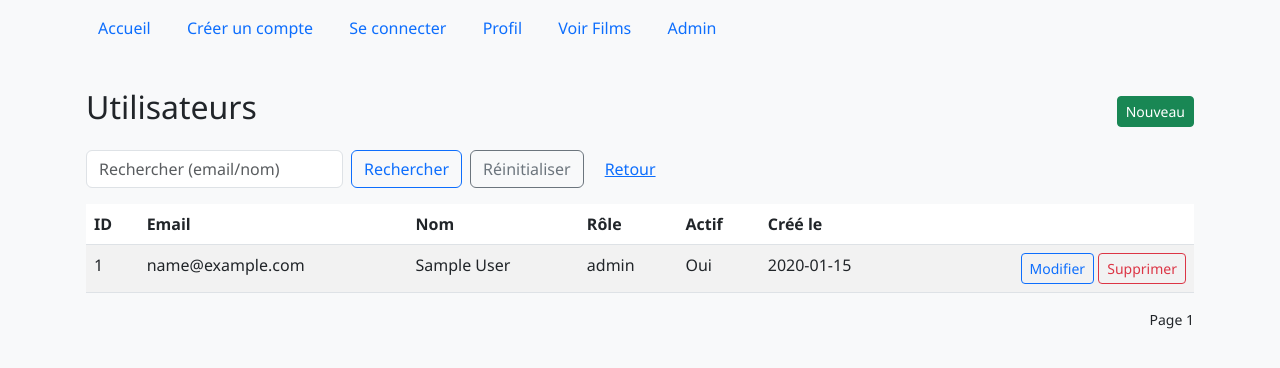
After one commit to waelchaibi/Tpfilm, a Flask app: page /admin/users in a window 1280 px wide. The commit adds this page. Shown: the top 368 px of the page. Run offline with Flask 3, Linux system fonts and the light colour scheme; a user stored in the database is signed in; tables that the repository leaves empty hold one stand-in row (values such as "Sample post"); parts of the project's set-up code (start-up, migrations or seed data) failed here and were passed over.

Commit message:
admin dashboard

```diff
--- a/app.py
+++ b/app.py
@@ -4,6 +4,7 @@ from flask_login import LoginManager, current_user
 import os
 from routes import main, users
 from routes.movie_route import create_movie_blueprint
+from routes.admin import create_admin_blueprint
 from services.database_service import get_db
 from services.user_service import get_user_by_id
 from services.movie_service import movieService
@@ -42,6 +43,7 @@ def create_app():
         movie_service.seed_movies_from_csv('./data/netflix_titles.csv')
 
         app.register_blueprint(create_movie_blueprint(movie_service))
+        app.register_blueprint(create_admin_blueprint(movie_service))
     return app
 
 app = create_app()
--- /dev/null
+++ b/routes/admin.py
@@ -0,0 +1,153 @@
+from flask import Blueprint, render_template, request, redirect, url_for, flash
+from flask_login import login_required, current_user
+from functools import wraps
+from services.user_service import (
+    list_users, get_user_by_id, update_user, delete_user, create_user,
+    count_users, count_active_users
+)
+
+def roles_required(roles: list[str]):
+    def decorator(fn):
+        @wraps(fn)
+        @login_required
+        def wrapper(*args, **kwargs):
+            if not current_user.is_authenticated or current_user.role not in roles:
+                flash("Accès refusé.", "error")
+                return redirect(url_for('users.login'))
+            return fn(*args, **kwargs)
+        return wrapper
+    return decorator
+
+def create_admin_blueprint(movie_service):
+    bp = Blueprint('admin', __name__, url_prefix='/admin')
+
+    @bp.route('/')
+    @roles_required(['admin'])
+    def dashboard():
+        total_users = count_users()
+        active_users = count_active_users()
+        # movies stats
+        stats = movie_service.get_consolidation_stats()
+        return render_template('admin/dashboard.html',
+                               total_users=total_users,
+                               active_users=active_users,
+                               movie_stats=stats)
+
+    # Users list
+    @bp.route('/users')
+    @roles_required(['admin'])
+    def users_list():
+        q = request.args.get('q')
+        page = request.args.get('page', 1, type=int)
+        users, has_next = list_users(q, page, 20)
+        return render_template('admin/users_list.html', users=users, q=q, page=page, has_next=has_next)
+
+    @bp.route('/users/new', methods=['GET', 'POST'])
+    @roles_required(['admin'])
+    def users_new():
+        if request.method == 'POST':
+            email = request.form.get('email', '').strip()
+            password = request.form.get('password', '')
+            role = request.form.get('role') or 'user'
+            first_name = request.form.get('first_name') or None
+            last_name = request.form.get('last_name') or None
+            is_active = request.form.get('is_active') == 'on'
+            create_user(email=email, password=password, role=role,
+                        first_name=first_name, last_name=last_name, is_active=is_active)
+            return redirect(url_for('admin.users_list'))
+        return render_template('admin/users_form.html', form_mode='create', user=None)
+
+    @bp.route('/users/<int:user_id>/edit', methods=['GET', 'POST'])
+    @roles_required(['admin'])
+    def users_edit(user_id: int):
+        user = get_user_by_id(user_id)
+        if not user:
+            return redirect(url_for('admin.users_list'))
+        if request.method == 'POST':
+            updates = dict()
+            email = request.form.get('email', '').strip()
+            role = request.form.get('role') or user.role
+            first_name = request.form.get('first_name') or None
+            last_name = request.form.get('last_name') or None
+            is_active = request.form.get('is_active')
+            if email: updates['email'] = email
+            updates['role'] = role
+            updates['first_name'] = first_name
+            updates['last_name'] = last_name
+            if is_active is not None:
+                updates['is_active'] = (is_active == 'on')
+            password = request.form.get('password')
+            if password:
+                updates['password'] = password
+            update_user(user_id, **updates)
+            return redirect(url_for('admin.users_list'))
+        return render_template('admin/users_form.html', form_mode='edit', user=user)
+
+    @bp.route('/users/<int:user_id>/delete', methods=['POST'])
+    @roles_required(['admin'])
+    def users_delete(user_id: int):
+        delete_user(user_id)
+        return redirect(url_for('admin.users_list'))
+
+    # Movies
+    @bp.route('/movies')
+    @roles_required(['admin'])
+    def movies_list():
+        q = request.args.get('q')
+        page = request.args.get('page', 1, type=int)
+        movies, has_next = movie_service.list_movies(q, page, 20)
+        return render_template('admin/movies_list.html', movies=movies, q=q, page=page, has_next=has_next)
+
+    @bp.route('/movies/new', methods=['GET', 'POST'])
+    @roles_required(['admin'])
+    def movies_new():
+        if request.method == 'POST':
+            data = {
+                "show_id": request.form.get('show_id', '').strip(),
+                "type": request.form.get('type', '').strip() or None,
+                "title": request.form.get('title', '').strip(),
+                "director": request.form.get('director', '').strip() or None,
+                "cast": request.form.get('cast', '').strip() or None,
+                "country": request.form.get('country', '').strip() or None,
+                "date_added": request.form.get('date_added', '').strip() or None,
+                "release_year": request.form.get('release_year', type=int),
+                "rating": request.form.get('rating', '').strip() or None,
+                "duration": request.form.get('duration', '').strip() or None,
+                "listed_in": request.form.get('listed_in', '').strip() or None,
+                "description": request.form.get('description', '').strip() or None,
+            }
+            movie_service.create_movie(data)
+            return redirect(url_for('admin.movies_list'))
+        return render_template('admin/movies_form.html', form_mode='create', movie=None)
+
+    @bp.route('/movies/<string:show_id>/edit', methods=['GET', 'POST'])
+    @roles_required(['admin'])
+    def movies_edit(show_id: str):
+        mv = movie_service.get_movie_by_id(show_id)
+        if not mv:
+            return redirect(url_for('admin.movies_list'))
+        if request.method == 'POST':
+            updates = {
+                "type": request.form.get('type', '').strip() or None,
+                "title": request.form.get('title', '').strip(),
+                "director": request.form.get('director', '').strip() or None,
+                "cast": request.form.get('cast', '').strip() or None,
+                "country": request.form.get('country', '').strip() or None,
+                "date_added": request.form.get('date_added', '').strip() or None,
+                "release_year": request.form.get('release_year', type=int),
+                "rating": request.form.get('rating', '').strip() or None,
+                "duration": request.form.get('duration', '').strip() or None,
+                "listed_in": request.form.get('listed_in', '').strip() or None,
+                "description": request.form.get('description', '').strip() or None,
+            }
+            movie_service.update_movie(show_id, updates)
+            return redirect(url_for('admin.movies_list'))
+        return render_template('admin/movies_form.html', form_mode='edit', movie=mv)
+
+    @bp.route('/movies/<string:show_id>/delete', methods=['POST'])
+    @roles_required(['admin'])
+    def movies_delete(show_id: str):
+        movie_service.delete_movie(show_id)
+        return redirect(url_for('admin.movies_list'))
+
+    return bp
--- a/services/user_service.py
+++ b/services/user_service.py
@@ -158,3 +158,35 @@ def delete_user(user_id: int) -> None:
     db = get_db()
     db.execute("DELETE FROM users WHERE user_id = ?", (user_id,))
     db.commit()
+
+
+# Admin helpers
+def list_users(search: Optional[str] = None, page: int = 1, page_size: int = 20) -> tuple[list[User], bool]:
+    db = get_db()
+    offset = (page - 1) * page_size
+    params: list[Any] = []
+    where = ""
+    if search:
+        where = "WHERE email LIKE ? OR first_name LIKE ? OR last_name LIKE ?"
+        like = f"%{search}%"
+        params.extend([like, like, like])
+    rows = db.execute(
+        f"SELECT * FROM users {where} ORDER BY created_at DESC LIMIT ? OFFSET ?",
+        (*params, page_size, offset)
+    ).fetchall()
+    users = [row_to_user(r) for r in rows if r]
+    total = db.execute(
+        f"SELECT COUNT(*) AS c FROM users {where}",
+        tuple(params)
+    ).fetchone()["c"]
+    return users, (page * page_size) < total
+
+
+def count_users() -> int:
+    db = get_db()
+    return db.execute("SELECT COUNT(*) AS c FROM users").fetchone()["c"]
+
+
+def count_active_users() -> int:
+    db = get_db()
+    return db.execute("SELECT COUNT(*) AS c FROM users WHERE is_active = 1").fetchone()["c"]
--- /dev/null
+++ b/templates/admin/users_list.html
@@ -0,0 +1,63 @@
+{% extends 'base.html' %}
+{% block content %}
+<div class="d-flex justify-content-between align-items-center mb-3">
+  <h2>Utilisateurs</h2>
+  <a href="{{ url_for('admin.users_new') }}" class="btn btn-success btn-sm">Nouveau</a>
+</div>
+<form class="row g-2 mb-3" method="get">
+  <div class="col-auto">
+    <input class="form-control" name="q" value="{{ q or '' }}" placeholder="Rechercher (email/nom)">
+  </div>
+  <div class="col-auto">
+    <button class="btn btn-outline-primary">Rechercher</button>
+  </div>
+  <div class="col-auto">
+    <a href="{{ url_for('admin.users_list') }}" class="btn btn-outline-secondary">Réinitialiser</a>
+  </div>
+  <div class="col-auto">
+    <a href="{{ url_for('admin.dashboard') }}" class="btn btn-link">Retour</a>
+  </div>
+</form>
+<div class="table-responsive">
+  <table class="table table-striped">
+    <thead>
+      <tr>
+        <th>ID</th>
+        <th>Email</th>
+        <th>Nom</th>
+        <th>Rôle</th>
+        <th>Actif</th>
+        <th>Créé le</th>
+        <th></th>
+      </tr>
+    </thead>
+    <tbody>
+      {% for u in users %}
+      <tr>
+        <td>{{ u.user_id }}</td>
+        <td>{{ u.email }}</td>
+        <td>{{ (u.first_name or '') ~ ' ' ~ (u.last_name or '') }}</td>
+        <td>{{ u.role }}</td>
+        <td>{{ 'Oui' if u.is_active else 'Non' }}</td>
+        <td>{{ u.created_at }}</td>
+        <td class="text-end">
+          <a class="btn btn-sm btn-outline-primary" href="{{ url_for('admin.users_edit', user_id=u.user_id) }}">Modifier</a>
+          <form method="post" action="{{ url_for('admin.users_delete', user_id=u.user_id) }}" class="d-inline" onsubmit="return confirm('Supprimer cet utilisateur ?');">
+            <button class="btn btn-sm btn-outline-danger">Supprimer</button>
+          </form>
+        </td>
+      </tr>
+      {% endfor %}
+    </tbody>
+  </table>
+</div>
+<div class="d-flex gap-2">
+  {% if page > 1 %}
+    <a class="btn btn-outline-secondary btn-sm" href="{{ url_for('admin.users_list', q=q, page=page-1) }}">Précédent</a>
+  {% endif %}
+  {% if has_next %}
+    <a class="btn btn-outline-secondary btn-sm" href="{{ url_for('admin.users_list', q=q, page=page+1) }}">Suivant</a>
+  {% endif %}
+  <span class="ms-auto small">Page {{ page }}</span>
+</div>
+{% endblock %}
--- a/templates/base.html
+++ b/templates/base.html
@@ -39,6 +39,9 @@
                 <a href="{{ url_for('users.login') }}">Se connecter</a>
                 <a href="{{ url_for('users.profile') }}">Profil</a>
                 <a href="{{ url_for('movie.movies') }}">Voir Films</a>
+                {% if current_user.is_authenticated and current_user.role == 'admin' %}
+                    <a href="{{ url_for('admin.dashboard') }}">Admin</a>
+                {% endif %}
             </div>
         </nav>
 
```
Also changed, not shown: models/users.py (+27 -17 lines), services/movie_service.py (+57 -0 lines), templates/admin/dashboard.html (added, +27 -0 lines), templates/admin/movies_form.html (added, +60 -0 lines), templates/admin/movies_list.html (added, +59 -0 lines), templates/admin/users_form.html (added, +39 -0 lines), 1 other file.
